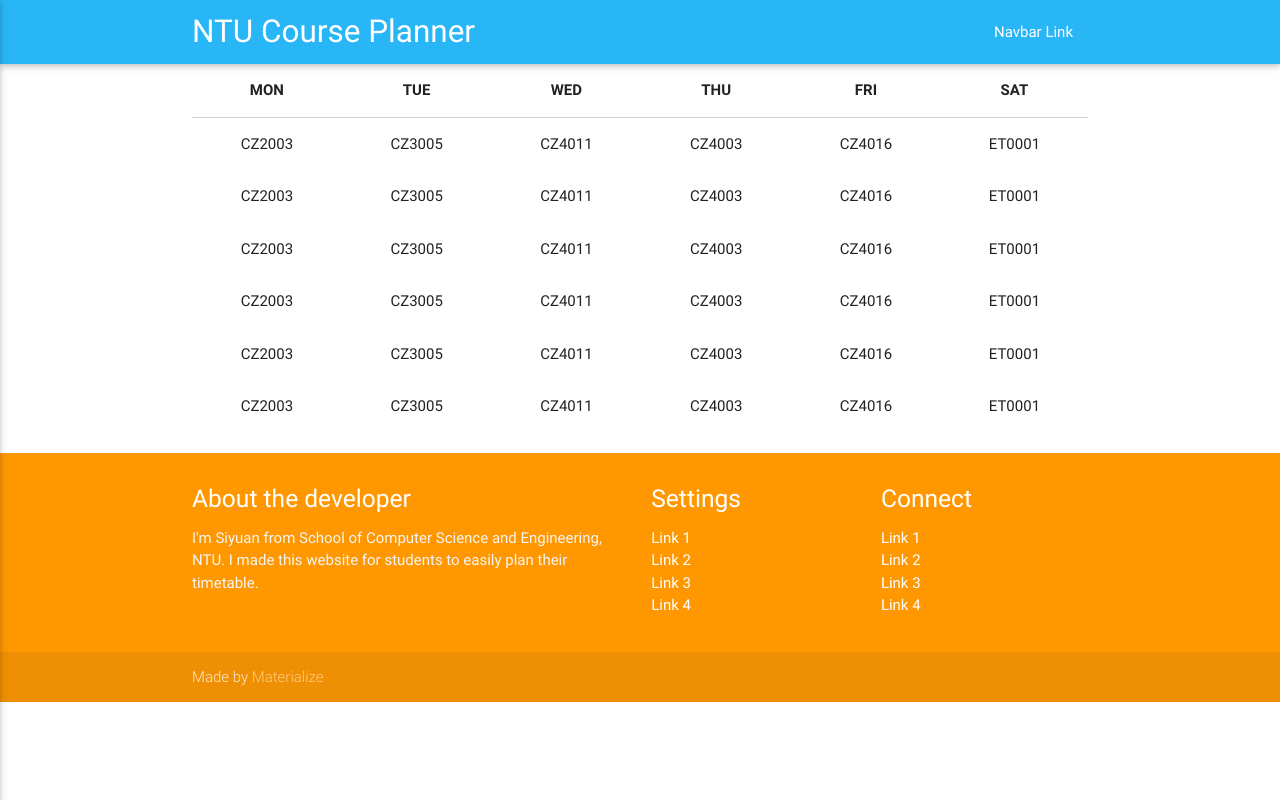
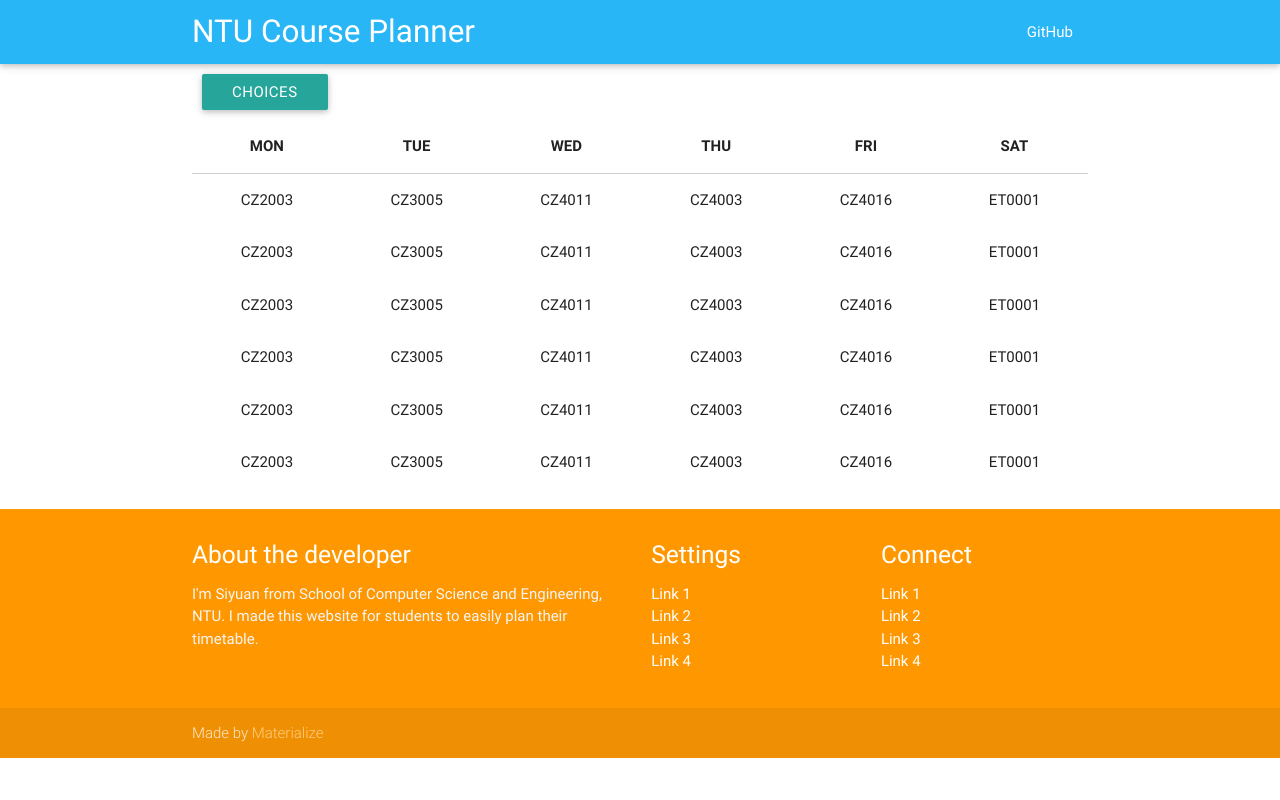
Before and after one commit to Enovyne/ntu-course-planner-web, a website: page src/index.html in a window 1280 px wide. Drawn offline with nearby package versions, Linux system fonts and the light colour scheme.

Commit message:
add a dropdown menu

```diff
--- a/src/index.html
+++ b/src/index.html
@@ -14,17 +14,19 @@
   <nav class="light-blue lighten-1" role="navigation">
     <div class="nav-wrapper container"><a id="logo-container" href="#" class="brand-logo">NTU Course Planner</a>
       <ul class="right hide-on-med-and-down">
-        <li><a href="#">Navbar Link</a></li>
+        <li><a href="https://github.com/koallen/ntu-course-planner-web">GitHub</a></li>
       </ul>
-
-      <ul id="nav-mobile" class="side-nav">
-        <li><a href="#">Navbar Link</a></li>
-      </ul>
-      <a href="#" data-activates="nav-mobile" class="button-collapse"><i class="material-icons">menu</i></a>
     </div>
   </nav>
 
   <div class="timetable container" ng-controller="TimetableCtrl">
+    <div style="padding: 10px">
+      <a href="#" class="dropdown-button btn" data-activates="choices">Choices</a>
+    </div>
+    <ul id="choices" class="dropdown-content">
+      <li><a href="#">One</a></li>
+      <li><a href="#">Two</a></li>
+    </ul>
     <table class="centered">
       <thead>
         <tr>
```
